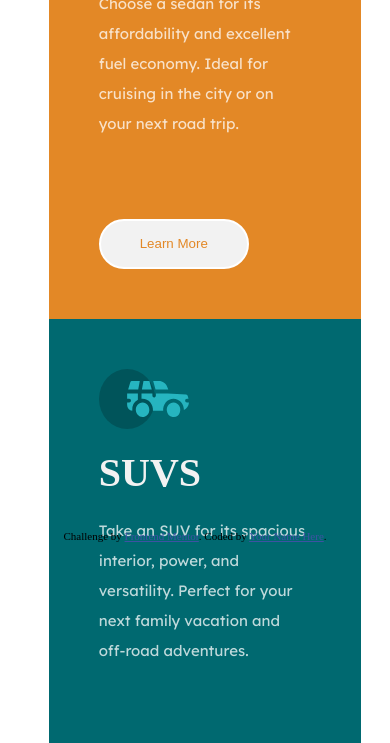
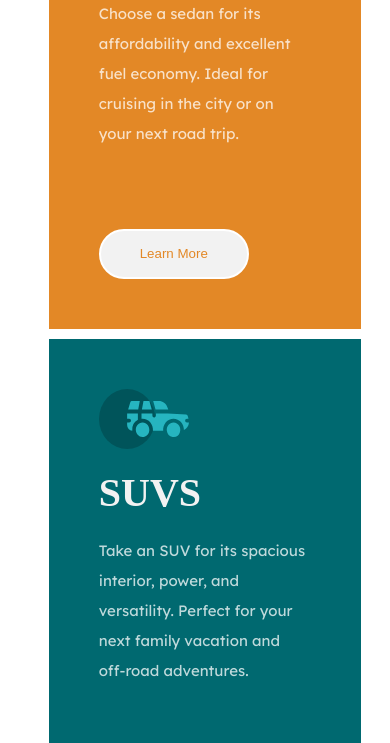
Before and after one commit to Olawande-Amos/3-column-preview-card-component-main, a plain HTML site: page index.html in a window 390 px wide. Shown: the part 314-1057 px from the top of the page. Drawn offline with Linux system fonts and the light colour scheme; a web font is replaced by a local one.

Commit message:
third change

```diff
--- a/index.html
+++ b/index.html
@@ -67,11 +67,11 @@
       </div>
     </div>
 
-    <div class="attribution">
+    <!-- <div class="attribution">
       Challenge by
       <a href="https://www.frontendmentor.io?ref=challenge" target="_blank"
         >Frontend Mentor</a
       >. Coded by <a href="#">Your Name Here</a>.
-    </div>
+    </div> -->
   </body>
 </html>
--- a/stylesheet.css
+++ b/stylesheet.css
@@ -112,11 +112,13 @@ button:hover{
     flex-direction: column;
   }
   .sedans {
+    margin-top: 10px;
     border-bottom-left-radius: 0;
     border-bottom-right-radius: 0;
     width: 80vw;
   }
   .suvs {
+    margin-top: 10px;
     border-bottom-left-radius: 0;
     border-bottom-right-radius: 0;
     width: 80vw;
```
